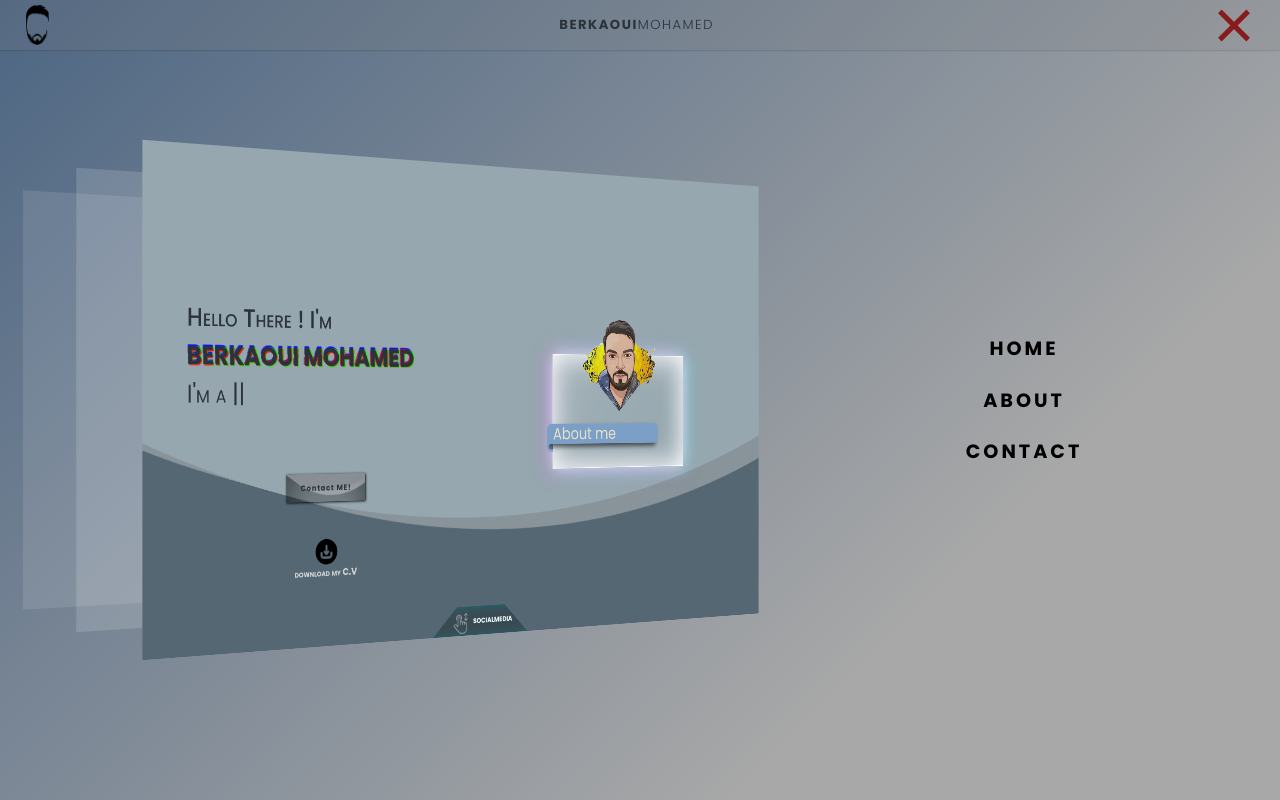
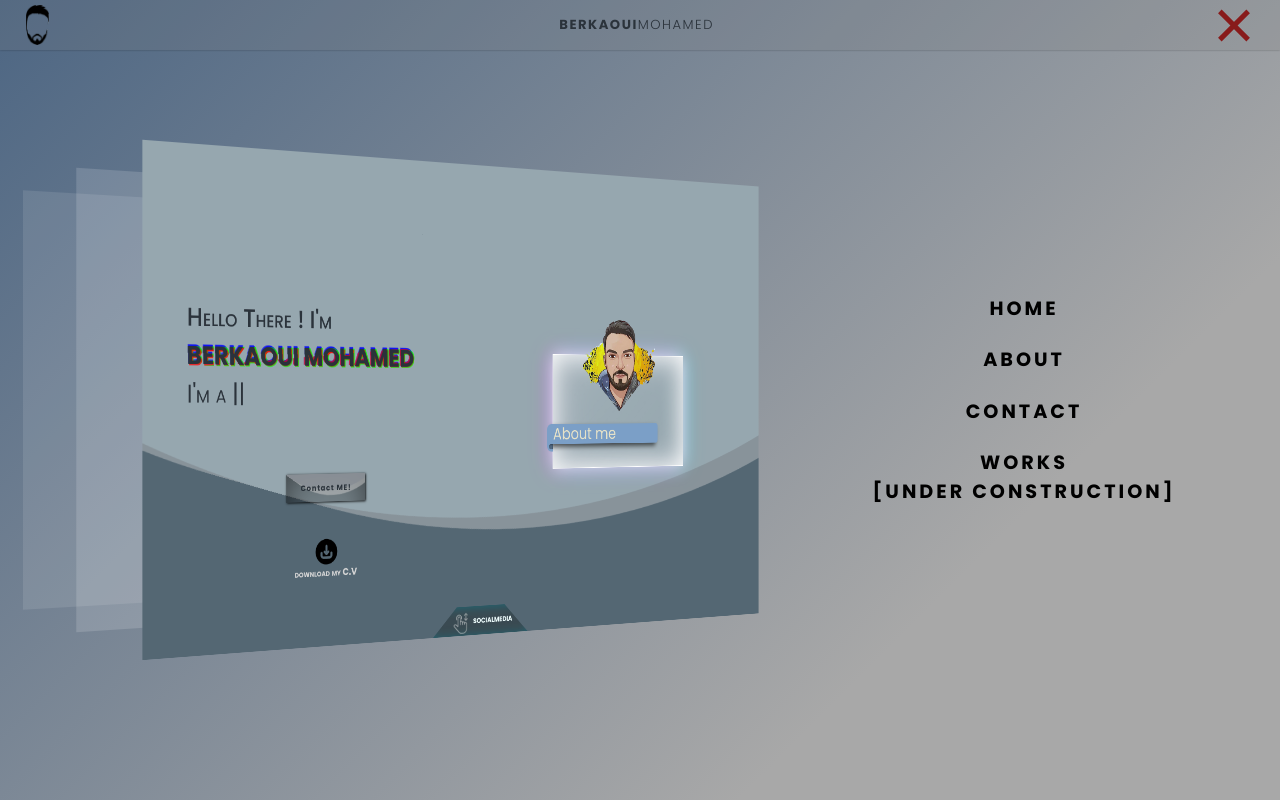
Before and after one commit to Mohamed-Berkaoui/Portfolio, a React (Create React App) app: page / in a window 1280 px wide. Both pictures are taken after a click on the element 1234 px from the left and 25 px from the top of the page. Built offline with nearby package versions, Linux system fonts and the light colour scheme.

Commit message:
Update NavMenu.js

```diff
--- a/src/components/navmenu/NavMenu.js
+++ b/src/components/navmenu/NavMenu.js
@@ -24,6 +24,12 @@ function NavMenu(props) {
             </Link>
           </li>
 
+
+  <li onClick={props.Toggle}>
+           <Link to={'/works'}>
+              <p>Works<br/>[under construction]</p>
+            </Link>
+          </li>
         </ul>
       </div>
 
```
